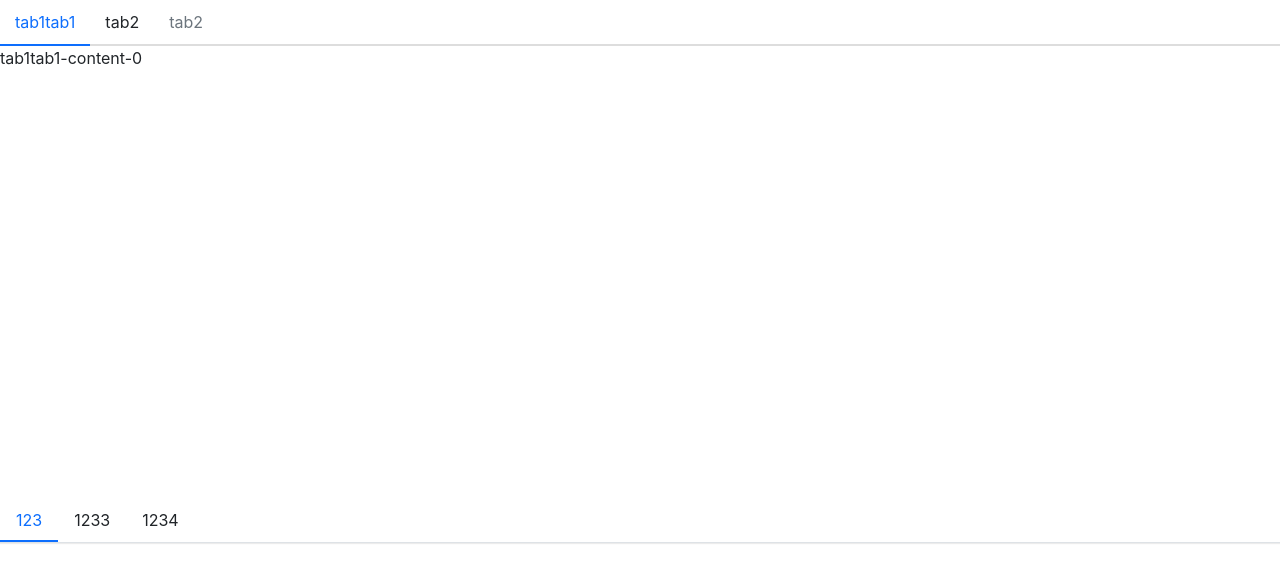
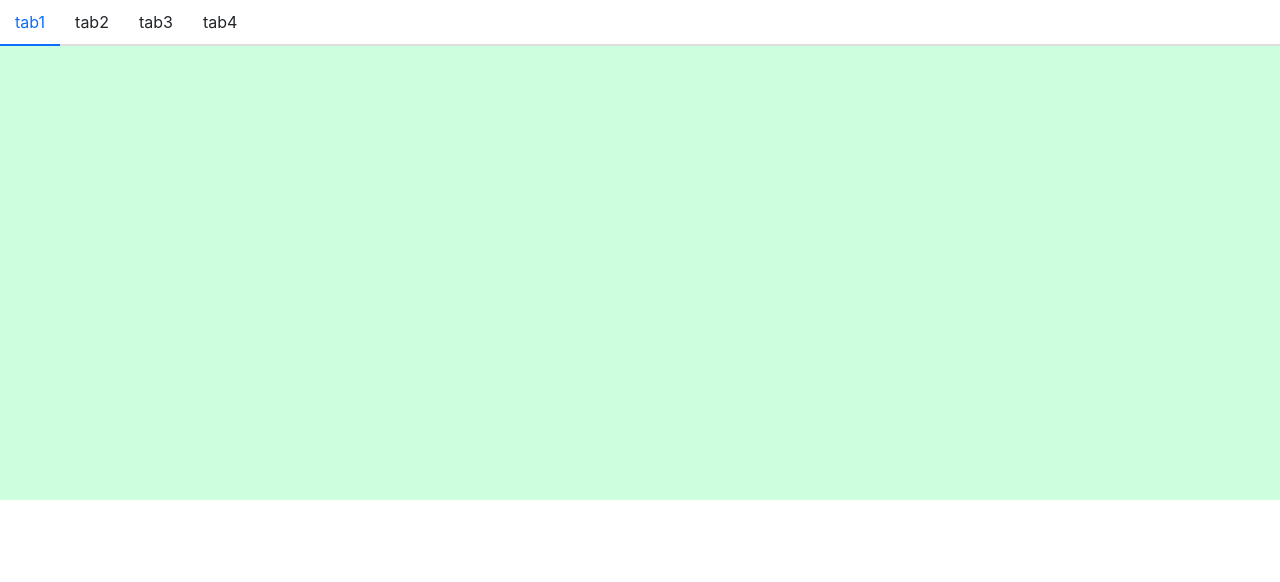
Before and after one commit to zhangbingjian/bjdesign, a React (Create React App) app: page / in a window 1280 px wide. Shown: the top 582 px of the page. Built offline with nearby package versions, Linux system fonts and the light colour scheme.

Commit message:
feat: tabs终于写的差不多

```diff
--- a/src/App.tsx
+++ b/src/App.tsx
@@ -2,28 +2,30 @@
 import React from 'react';
 import Tabs from './components/Tabs/tabs';
 import TabPane from './components/Tabs/tabPane';
+import {ButtonType} from './components/Button/button';
 import Menu from './components/Menu/menu';
 import MenuItem from './components/Menu/menuItem';
+import Button from './components/Button/button';
 
 function App() {
     return (
         <>
             <div style={{width: '100%', height: '500px'}}>
-                <Tabs>
-                    <TabPane tab="tab1tab1">
-                        <div>999</div>
+                <Tabs mode="horizontal">
+                    <TabPane tab="tab1">
+                        <div style={{background: '#cfd', width: '100%', height: '100%'}}>
+                            {/* <Tabs defaultIndex={1}>
+                                <TabPane tab="tab5">222</TabPane>
+                                <TabPane tab="tab7">333</TabPane>
+                                <TabPane tab="tab9">444</TabPane>
+                            </Tabs> */}
+                        </div>
                     </TabPane>
-                    <TabPane tab="tab2">3333</TabPane>
-                    <TabPane tab="tab2" disabled>
-                        444
-                    </TabPane>
+                    <TabPane tab="tab2">222</TabPane>
+                    <TabPane tab="tab3">333</TabPane>
+                    <TabPane tab="tab4">444</TabPane>
                 </Tabs>
             </div>
-            <Menu>
-                <MenuItem>123</MenuItem>
-                <MenuItem>1233</MenuItem>
-                <MenuItem>1234</MenuItem>
-            </Menu>
         </>
     );
 }
--- a/src/components/Tabs/_style.scss
+++ b/src/components/Tabs/_style.scss
@@ -12,19 +12,15 @@
 
         .labelList {
             cursor: pointer;
-
+            border-bottom: 2px solid #dddddd;
+            padding: 10px 15px;
             &.is-active {
                 color: $menu-item-active-color;
                 border-bottom: 2px solid $menu-item-active-color;
             }
-
             &:hover {
                 color: $menu-item-active-color;
             }
-
-            border-bottom: 2px solid #dddddd;
-            padding: 10px 15px;
-
             &.is-disabled {
                 color: $menu-item-disabled-color;
                 pointer-events: none;
@@ -38,13 +34,13 @@
         flex: 1;
         width: 100%;
 
-        .labelList {
+        .contentList {
             width: 100%;
             height: 100%;
             display: none;
         }
 
-        .labelList-active {
+        .contentList-active {
             display: block;
         }
     }
@@ -55,8 +51,51 @@
     }
 }
 
-.TabPane {
-    padding: 10px 15px;
-    border-bottom: 2px solid #cfd;
+.tabs-vertical {
+    width: 100%;
+    display: flex;
+    height: 100%;
+    .label {
+        display: flex;
+        flex-direction: column;
+        text-align: left;
+        height: 100%;
+        .labelList {
+            padding: 7px 30px;
+            cursor: pointer;
+            border-right: 2px solid #dddddd;
 
+            &:hover {
+                color: $menu-item-active-color;
+            }
+            &.is-active {
+                color: $menu-item-active-color;
+                border-right: 2px solid $menu-item-active-color;
+            }
+            &.is-disabled {
+                color: $menu-item-disabled-color;
+                pointer-events: none;
+                cursor: not-allowed;
+                pointer-events: none;
+            }
+        }
+        .placeholder {
+            flex: 1;
+            border-right: 2px solid #dddddd;
+        }
+    }
+
+    .tabs-content {
+        flex: 1;
+
+        .contentList {
+            width: 100%;
+            height: 100%;
+            display: none;
+        }
+
+        .contentList-active {
+            display: block;
+        }
+    }
 }
--- a/src/components/Tabs/tabPane.tsx
+++ b/src/components/Tabs/tabPane.tsx
@@ -9,6 +9,7 @@ export interface TabPaneProps {
     index?: number;
     className?: string;
     disabled?: Boolean;
+    children?: any;
 }
 
 const TabPane: React.FC<TabPaneProps> = props => {
@@ -20,8 +21,8 @@ const TabPane: React.FC<TabPaneProps> = props => {
     });
 
     const changeActiveIndex = () => {
-        if (context.onSelect && !disabled && typeof index === 'number') {
-            context.onSelect(index);
+        if (context.onChange && !disabled && typeof index === 'number') {
+            context.onChange(index);
         }
     };
 
--- a/src/components/Tabs/tabs.tsx
+++ b/src/components/Tabs/tabs.tsx
@@ -11,18 +11,18 @@ interface TabsProps {
     defaultIndex?: number;
     mode?: TabsMode;
     className?: string;
-    onSelect?: SelectCallback;
+    onChange?: SelectCallback;
 }
 
 interface ITabsContext {
     index: number;
-    onSelect?: SelectCallback;
+    onChange?: SelectCallback;
 }
 
 export const TabsContext = createContext<ITabsContext>({index: 0});
 
 const Tabs: React.FC<TabsProps> = props => {
-    const {className, mode, children, defaultIndex, onSelect} = props;
+    const {className, mode, children, defaultIndex, onChange} = props;
     const [currentActive, setActive] = useState(defaultIndex);
     const classes = classNames(className, {
         'tabs-vertical': mode === 'vertical',
@@ -31,14 +31,14 @@ const Tabs: React.FC<TabsProps> = props => {
 
     const handleClick = (index: number) => {
         setActive(index);
-        if (onSelect) {
-            onSelect(index);
+        if (onChange) {
+            onChange(index);
         }
     };
 
     const passedContext: ITabsContext = {
         index: currentActive ? currentActive : 0,
-        onSelect: handleClick,
+        onChange: handleClick,
     };
 
     const renderLabelChildren = () => {
@@ -60,15 +60,13 @@ const Tabs: React.FC<TabsProps> = props => {
             const {displayName} = childElement.type;
             if (displayName === 'TabPane') {
                 let cloneElemen = React.cloneElement(childElement, {index});
-                console.log(cloneElemen);
-
-                const labelListClass = classNames('labelList', {
-                    'labelList-active': index === passedContext.index,
+                const labelListClass = classNames('contentList', {
+                    'contentList-active': index === passedContext.index,
                 });
                 return (
                     <>
                         <div className={labelListClass} key={`${childElement.props.tab}-content-${index}`}>
-                            {`${childElement.props.tab}-content-${index}`}
+                            {cloneElemen.props.children}
                         </div>
                     </>
                 );
@@ -83,7 +81,7 @@ const Tabs: React.FC<TabsProps> = props => {
             <div className={classes}>
                 <div className="label">
                     <TabsContext.Provider value={passedContext}>{renderLabelChildren()}</TabsContext.Provider>
-                    {mode !== 'vertical' && <div className="placeholder"></div>}
+                    <div className="placeholder"></div>
                 </div>
                 <div className="tabs-content">{renderContextChildren()}</div>
             </div>
```
